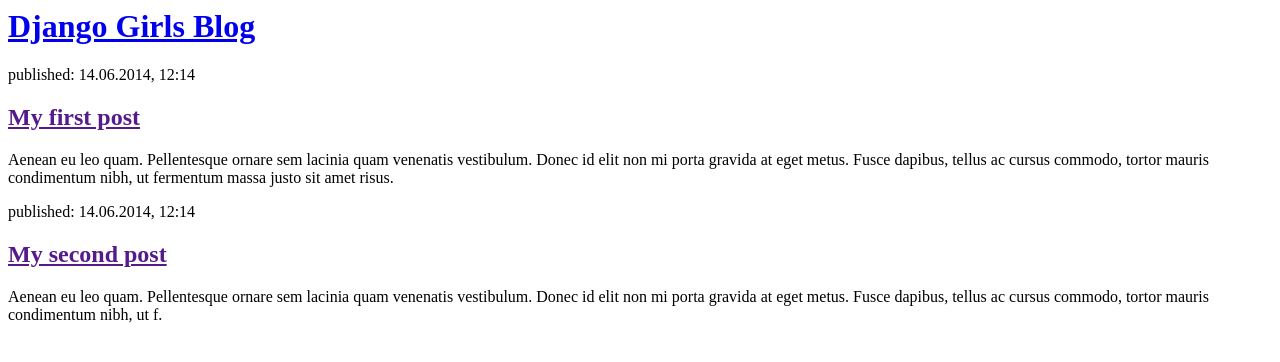
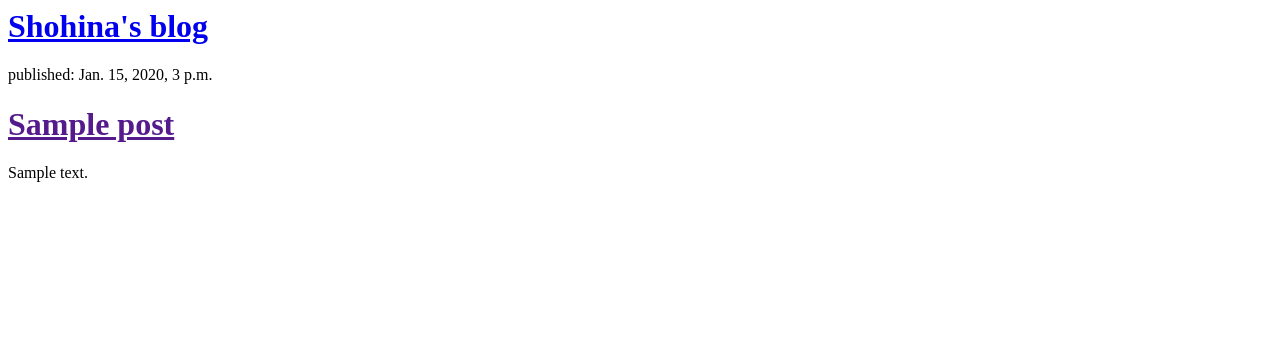
Before and after one commit to Fatulloeva/my-first-blog, a Django app: page / in a window 1280 px wide. Shown: the top 362 px of the page. Run offline with Django 3.2, Linux system fonts and the light colour scheme; tables that the repository leaves empty hold one stand-in row (values such as "Sample post").

Commit message:
Modified templates to display posts from database.

```diff
--- a/blog/templates/blog/post_list.html
+++ b/blog/templates/blog/post_list.html
@@ -1,22 +1,18 @@
 <html>
     <head>
-        <title>Django Girls blog</title>
+        <title>Shohina's blog</title>
     </head>
     <body>
         <div>
-            <h1><a href="/">Django Girls Blog</a></h1>
+            <h1><a href="/">Shohina's blog</a></h1>
         </div>
 
-        <div>
-            <p>published: 14.06.2014, 12:14</p>
-            <h2><a href="">My first post</a></h2>
-            <p>Aenean eu leo quam. Pellentesque ornare sem lacinia quam venenatis vestibulum. Donec id elit non mi porta gravida at eget metus. Fusce dapibus, tellus ac cursus commodo, tortor mauris condimentum nibh, ut fermentum massa justo sit amet risus.</p>
-        </div>
-
-        <div>
-            <p>published: 14.06.2014, 12:14</p>
-            <h2><a href="">My second post</a></h2>
-            <p>Aenean eu leo quam. Pellentesque ornare sem lacinia quam venenatis vestibulum. Donec id elit non mi porta gravida at eget metus. Fusce dapibus, tellus ac cursus commodo, tortor mauris condimentum nibh, ut f.</p>
-        </div>
+        {% for post in posts %}
+            <div>
+                <p>published: {{ post.published_date }}</p>
+                <h1><a href="">{{ post.title }}</a></h1>
+                <p>{{ post.text|linebreaksbr }}</p>
+            </div>
+        {% endfor %}
     </body>
 </html>
--- a/blog/urls.py
+++ b/blog/urls.py
@@ -1,6 +1,17 @@
-from django.urls import path
+from django.conf import settings
+from django.conf.urls.static import static
+from django.contrib import admin
+from django.urls import include, path
 from . import views
 
+admin.site.site_title = "Admin panel"
+admin.site.site_header = "Admin panel"
+admin.site.index_title = "Admin panel"
+
 urlpatterns = [
+    path("admin/", admin.site.urls),
     path('', views.post_list, name='post_list'),
 ]
+if settings.DEBUG:
+    urlpatterns += static(settings.STATIC_URL, document_root=settings.STATIC_ROOT)
+    urlpatterns += static(settings.MEDIA_URL, document_root=settings.MEDIA_ROOT)
--- a/blog/views.py
+++ b/blog/views.py
@@ -1,4 +1,7 @@
 from django.shortcuts import render
+from django.utils import timezone
+from .models import Post
 
 def post_list(request):
-    return render(request, 'blog/post_list.html', {})
+    posts = Post.objects.filter(published_date__lte=timezone.now()).order_by('published_date')
+    return render(request, 'blog/post_list.html', {'posts': posts})
```
